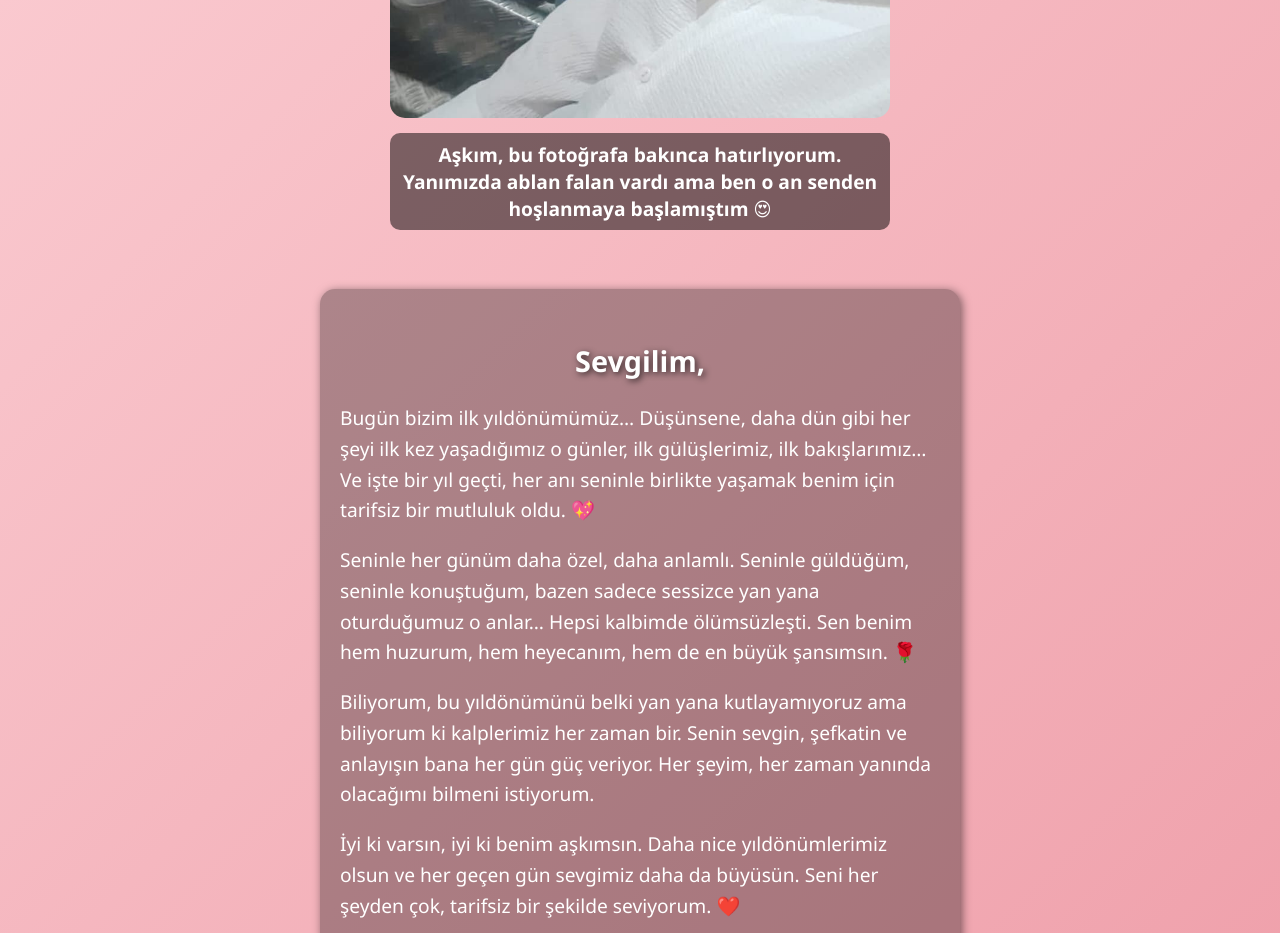
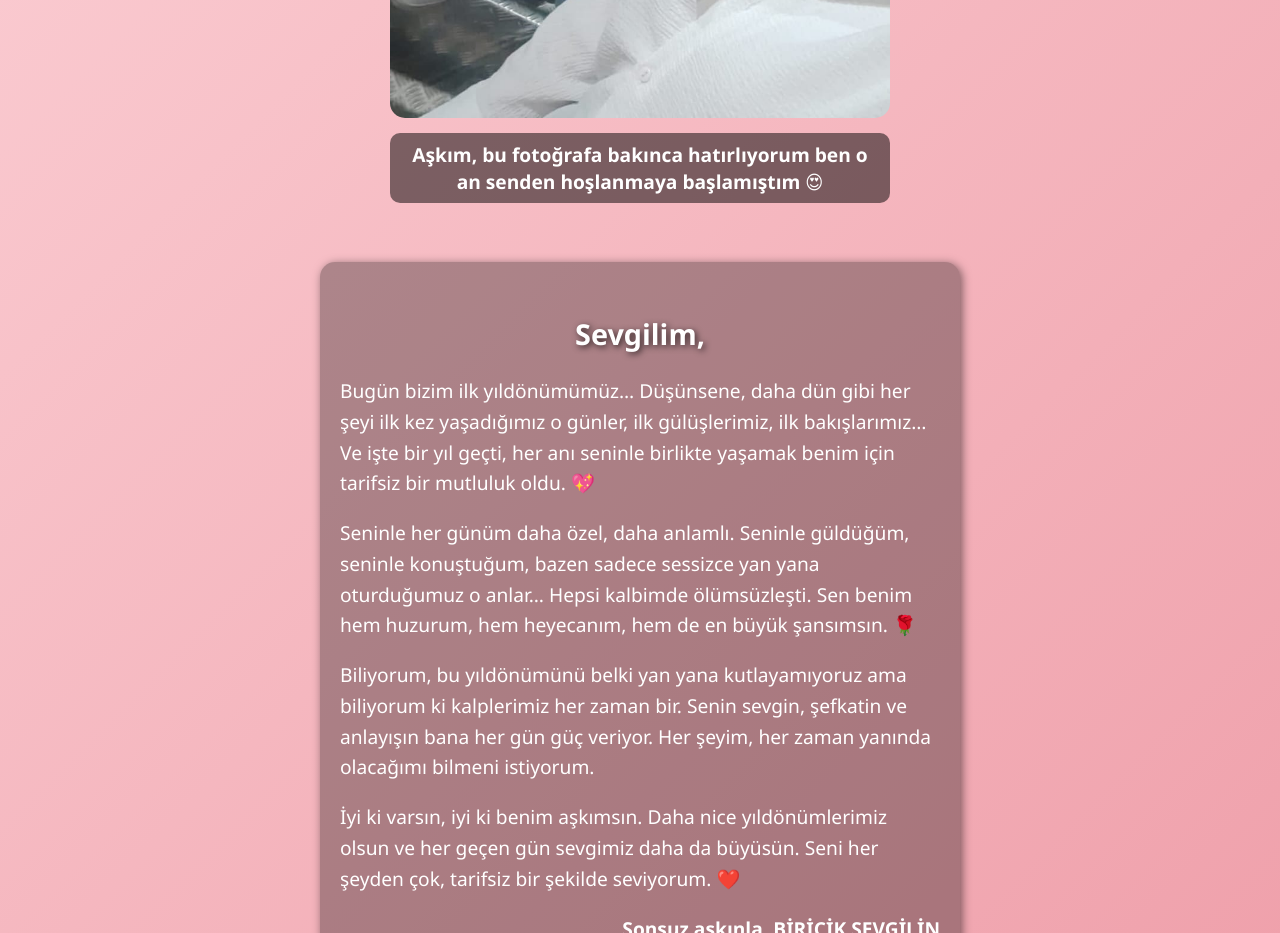
Before and after one commit to rabiabascifci11-creator/mustafa-rabia-yild-n-m-, a plain HTML site: page index.html in a window 1280 px wide. Shown: the part 1140-2073 px from the top of the page. Drawn offline with Linux system fonts and the light colour scheme.

Commit message:
index.html

```diff
--- a/index.html
+++ b/index.html
@@ -206,23 +206,23 @@
 
   // Slider
   const slides = [
-    {src:"foto_1.jpg", caption:"Aşkım, bu fotoğrafa bakınca hatırlıyorum. Yanımızda ablan falan vardı ama ben o an senden hoşlanmaya başlamıştım 😍"},
-    {src:"foto_2.jpg", caption:"Aşkım, bu bizim sevgili olduktan sonraki ilk gizli fotoğrafımız 😏💖 O an sadece ikimiz vardık ❤️"},
+    {src:"foto_1.jpg", caption:"Aşkım, bu fotoğrafa bakınca hatırlıyorum ben o an senden hoşlanmaya başlamıştım 😍"},
+    {src:"foto_2.jpg", caption:"Aşkım, bu bizim sevgili olduktan sonraki ilk gizli fotoğrafımız 😏💖 O an sadece ikimiz vardık çok heyecanlıydııık ❤️"},
     {src:"foto_3.jpg", caption:"Aşkım, doğduğumuz ayların birleşimi tıpkı kalplerimiz gibi uyumlu 🌌"},
-    {src:"foto_4.jpg", caption:"Bebeğim, her konuşmamızda çok mutlu oluyorum ❤️"},
+    {src:"foto_4.jpg", caption:"Bebeğim, her konuşmamızda hep çok mutlu oluyorum ❤️"},
     {src:"foto_5.jpg", caption:"%100 uyum = Sen + Ben = Sonsuz mutluluk ✨"},
-    {src:"foto_6.jpg", caption:"Aşkım, seninle bebeklik fotoğraflarımızı yan yana görünce fark ettim ki, biz baştan beri birbirimizi tamamlıyormuşuz 💖"},
-    {src:"foto_7.jpg", caption:"Bu gülüşümüz, en çok benim kalbimi ısıtıyor ❤️"},
-    {src:"foto_8.jpg", caption:"Aşkım, minik dostumuzla olan anın bana senin masumiyetini hatırlatıyor 😽💖"},
-    {src:"foto_9.jpg", caption:"Bebeğim, her görüntülü konuşmamızda kalbim hızlı hızlı atıyor 😘"},
+    {src:"foto_6.jpg", caption:"Aşkım, seninle bebeklik fotoğraflarımız biraz komik oldu ama yan yana görünce fark ettim ki, biz baştan beri birbirimizi tamamlıyormuşuz 💖"},
+    {src:"foto_7.jpg", caption:"Çok tatliş samimi fotoğraflarımız baktıkça içimi ısıtıyor gülüşlerimiz❤️"},
+    {src:"foto_8.jpg", caption:"Aşkım,bu kedi benim kumam ihihi  😽💖"},
+    {src:"foto_9.jpg", caption:"Bebeğim, her görüntülü konuşmamızda kalbim çok hızlanıyor her seferinde heyecanlanıyorum hala çok mutlu oluyorum  😘"},
     {src:"foto_10.jpg", caption:"Aşkım, her şeye rağmen birlikte anı biriktirebildik; her anımız çok değerli 💕"},
-    {src:"foto_11.jpg", caption:"Bebeğim, bu fotoğrafa bakınca gülümsüyorum 😄"},
+    {src:"foto_11.jpg", caption:"Bebeğim,yine bizim gizli gizli çekmeye çalıştığımız bir fotoğraf  😄"},
     {src:"foto_12.jpg", caption:"Aşkım, o gün ayağım çatladığında yanımda olman bana çok şey hissettirdi 😘💖"},
-    {src:"foto_13.jpg", caption:"Bebeğim, sen geldiğinde sakalını oynatmayı ne kadar sevdiğimi hatırlıyor musun? 😏💫❤️"},
-    {src:"foto_14.jpg", caption:"Aşkım, bu öpücüğümüz kalbime kazınmış en güzel anımız 😘💖"},
-    {src:"foto_15.jpg", caption:"Bebeğim, senin hediyeni açarkenki mutluluğun bana yetiyor 🎁💖"},
-    {src:"foto_16.jpg", caption:"Aşkım, askere giderken çekindiğimiz o fotoğraf 💔"},
-    {src:"foto_17.jpg", caption:"El ele tutuştuğumuz o an… Sana söz veriyorum, o ilk günkü gibi ellerini bırakmayacağım ❤️"}
+    {src:"foto_13.jpg", caption:"Bebeğim,bu senin ilk gelişin içim kıpır kıpırdı çok heyecanlıydık ikimizde bol bol hasret giderdiğimiz çok güzel bir gündüü senin yanında hep çok mutlu ve huzurluyum 😏💫❤️"},
+    {src:"foto_14.jpg", caption:"Aşkım,senin beni her öpüşünde çok heyecanlanıyorum çok seviyorumm 😘💖"},
+    {src:"foto_15.jpg", caption:"Bebeğim, senin hediyeni kargoya götürmeye giderkenki fotoğrafım ehehehe çok heyecanlıydım hemencecik gitsin diye senin mutlu olduğunu görmek beni dünyanın en mutlu insanı yapıyor (winston dark blue hihihi) 🎁💖"},
+    {src:"foto_16.jpg", caption:"Aşkım, askere giderken çekindiğimiz o fotoğraf bol hüzün içeriyor💔"},
+    {src:"foto_17.jpg", caption:"El ele tutuştuğumuz o anlar… Sana söz veriyorum, o ilk günkü gibi ellerini hiç bırakmayacağım ❤️"}
   ];
 
   let current = 0;
```
